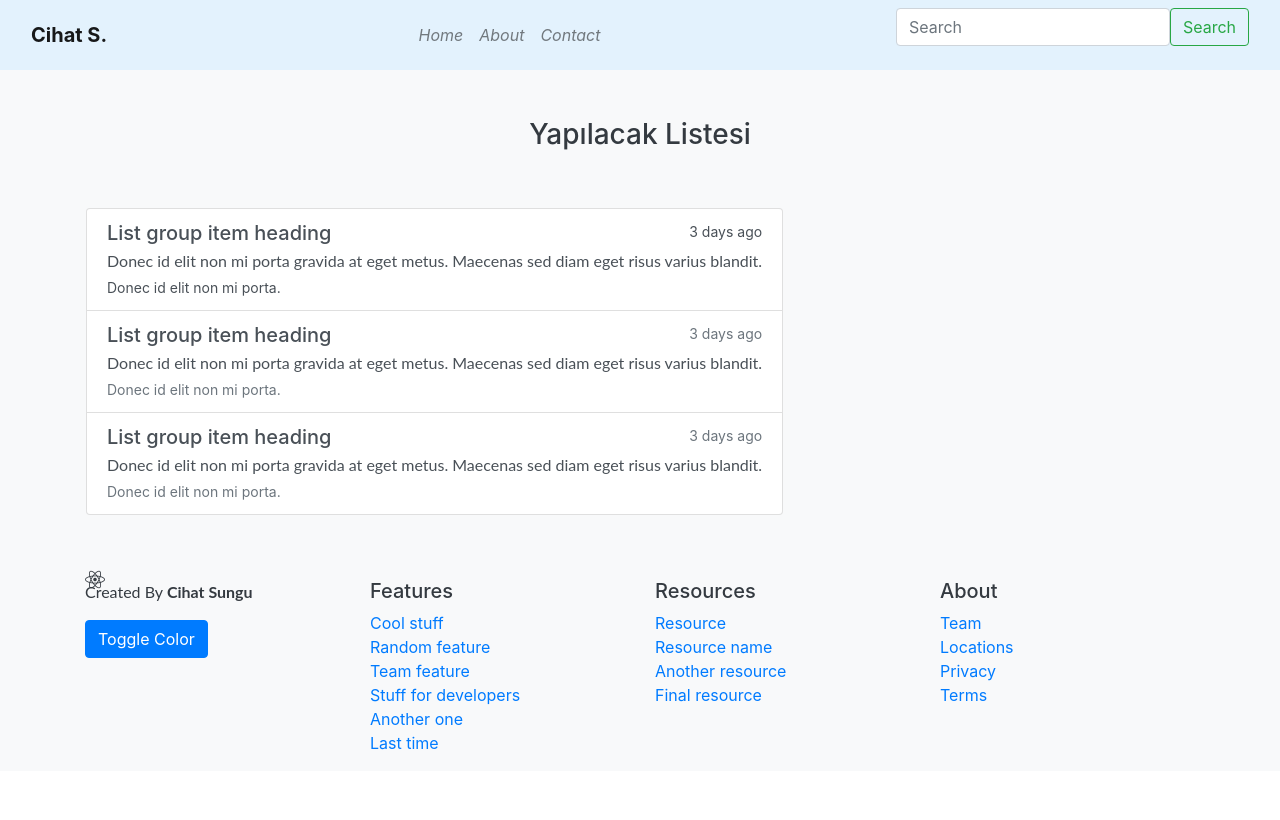
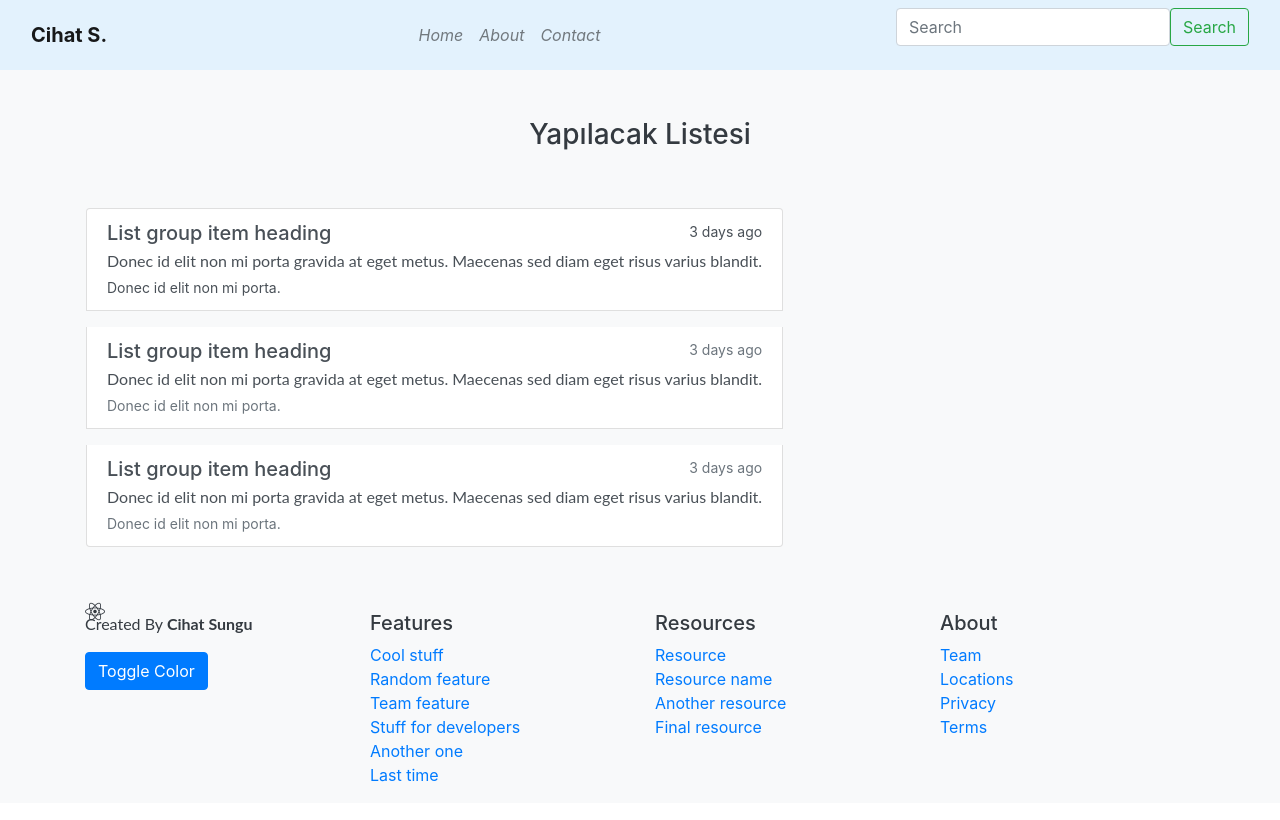
Before and after one commit to devcihat/react-dark-mode, a React (Create React App) app: page /About in a window 1280 px wide. Shown: the top 820 px of the page. Built offline with nearby package versions, Linux system fonts and the light colour scheme.

Commit message:
1 file modified

```diff
--- a/src/components/About.jsx
+++ b/src/components/About.jsx
@@ -8,7 +8,7 @@ function About(props) {
         <div className="list-group">
           <a
             href="#"
-            className="list-group-item list-group-item-action "
+            className="list-group-item list-group-item-action mb-3 "
             aria-current="true"
           >
             <div className="d-flex w-100 justify-content-between">
@@ -21,7 +21,7 @@ function About(props) {
             </p>
             <small>Donec id elit non mi porta.</small>
           </a>
-          <a href="#" className="list-group-item list-group-item-action">
+          <a href="#" className="list-group-item list-group-item-action mb-3">
             <div className="d-flex w-100 justify-content-between">
               <h5 className="mb-1">List group item heading</h5>
               <small className="text-muted">3 days ago</small>
```
